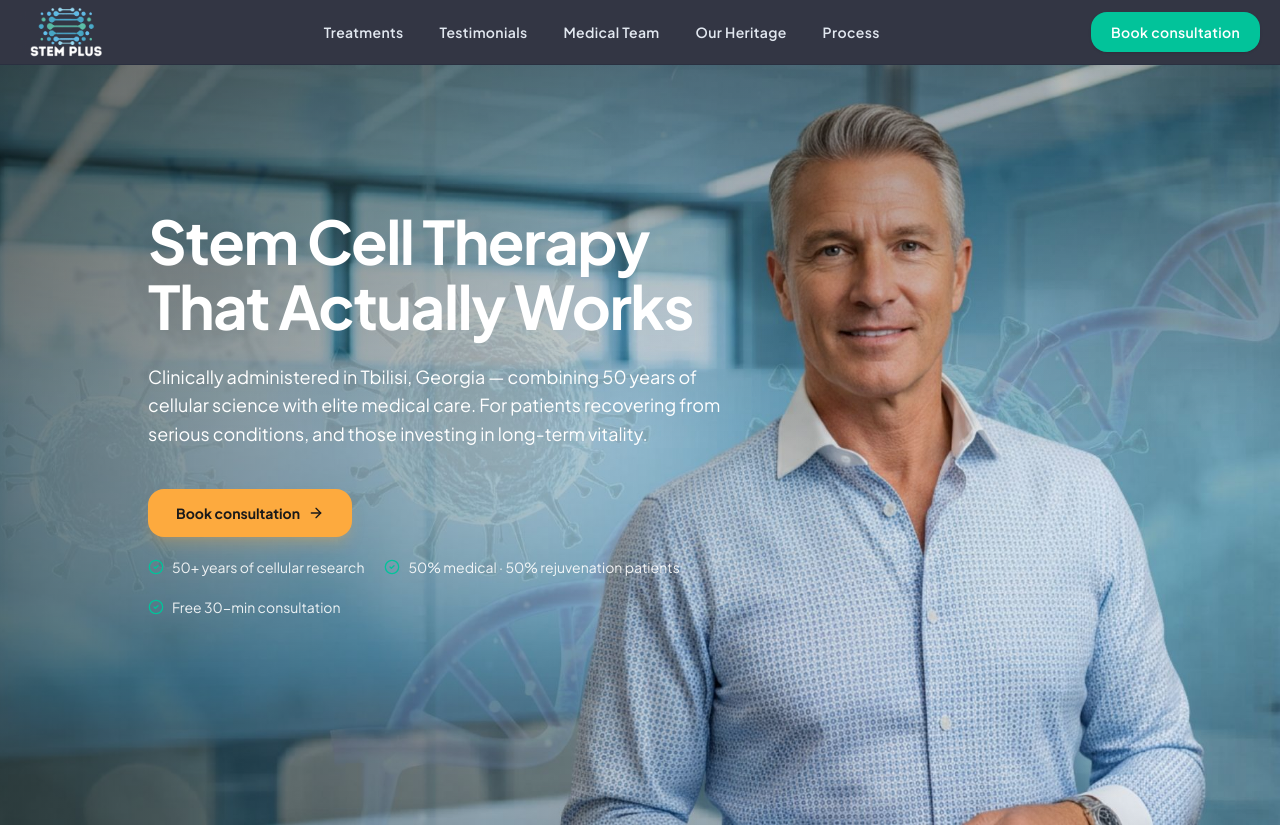
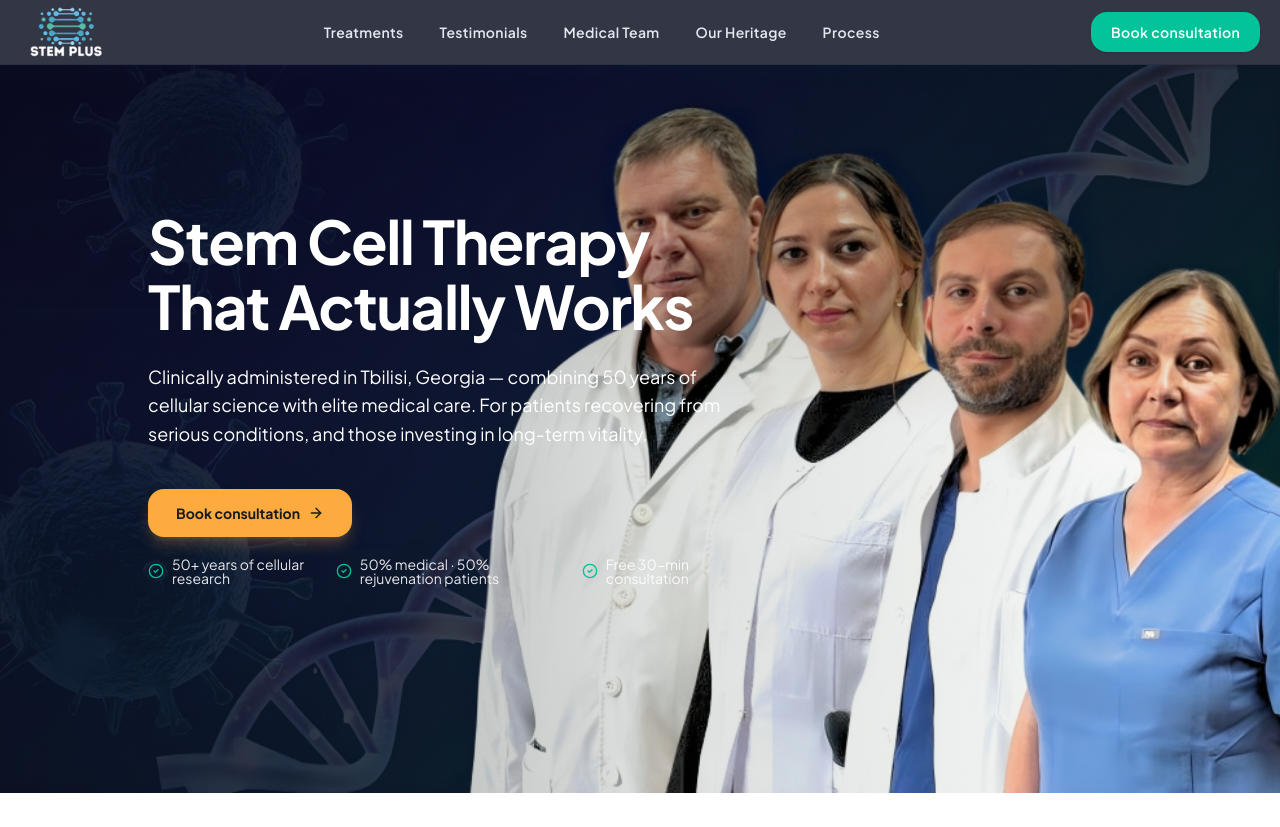
Before and after one commit to newcotelgit/stemplus, a React (Vite) app: page / in a window 1280 px wide. Shown: the top 827 px of the page. Built offline with nearby package versions, Linux system fonts and the light colour scheme.

Commit message:
Replace hero image with real medical team photo

```diff
--- a/src/pages/Landing.tsx
+++ b/src/pages/Landing.tsx
@@ -600,15 +600,15 @@
                   <ArrowRight className="w-4 h-4" />
                 </a>
               </div>
-              <div className="mt-5 flex flex-col sm:flex-row flex-wrap gap-3 sm:gap-5">
+              <div className="mt-5 flex flex-col sm:flex-row sm:items-center gap-3 sm:gap-7">
                 {[
                   "50+ years of cellular research",
                   "50% medical · 50% rejuvenation patients",
                   "Free 30-min consultation",
                 ].map((item) => (
-                  <span key={item} className="flex items-center gap-2 text-sm text-white/90">
+                  <span key={item} className="flex items-center gap-2 text-sm text-white/90 leading-none">
                     <CheckCircle2 className="w-4 h-4 shrink-0" style={{ color: "#02C39A" }} />
-                    {item}
+                    <span>{item}</span>
                   </span>
                 ))}
               </div>
```
Also changed, not shown: src/assets/hero-bg.jpg.
